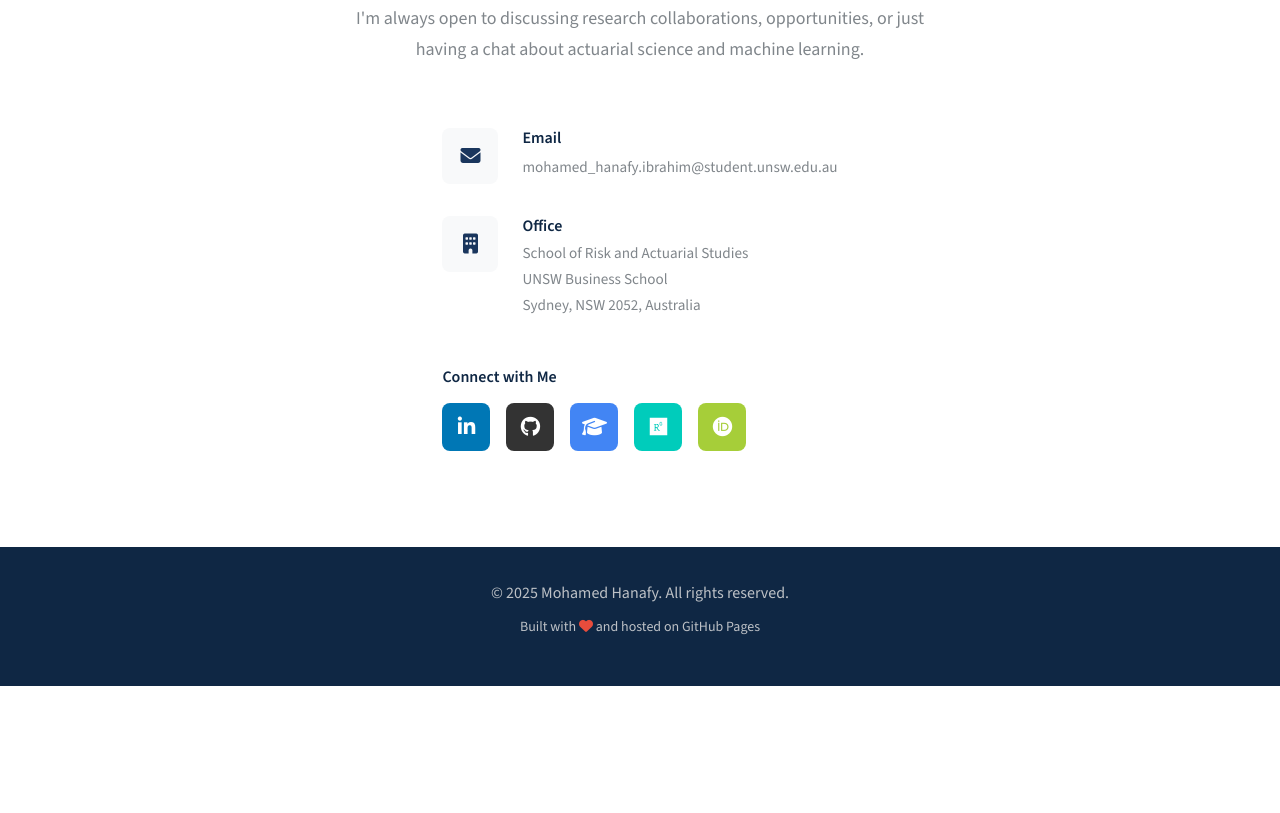
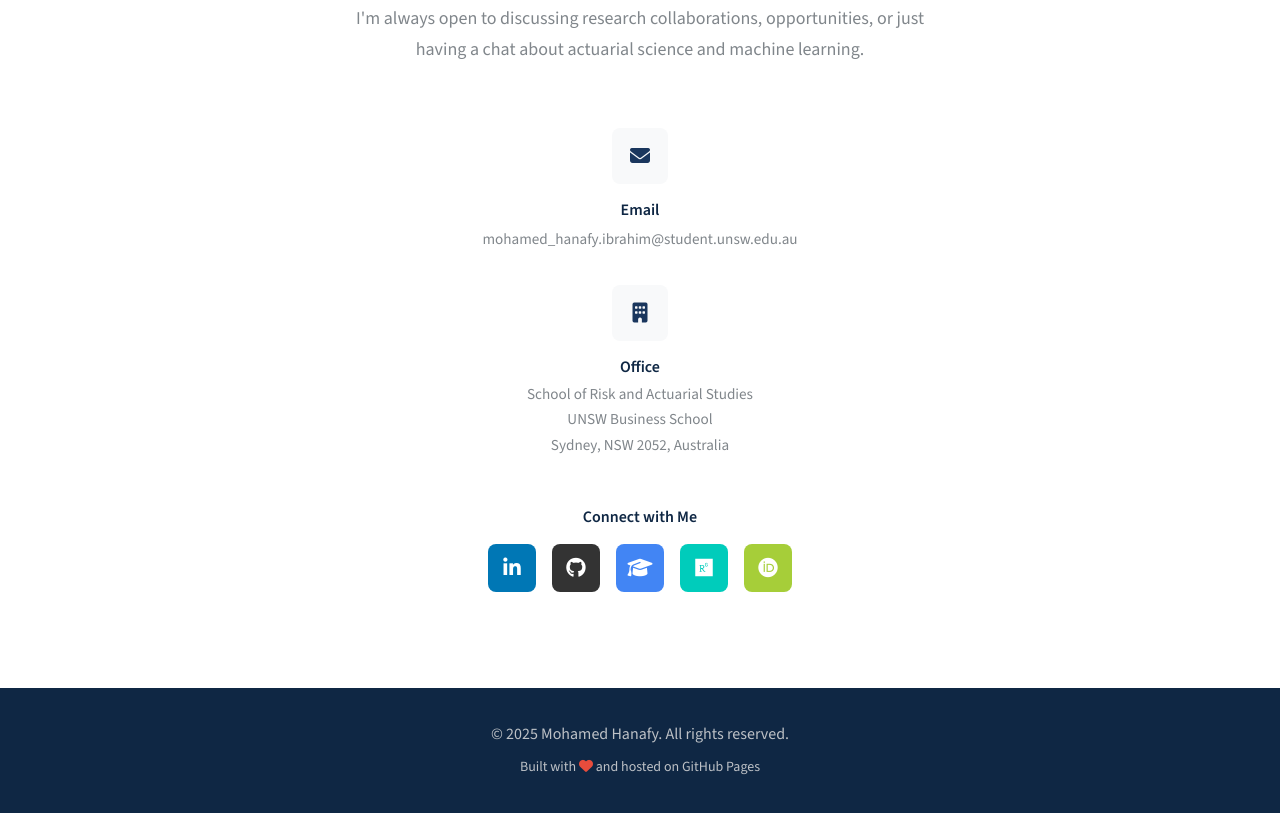
Before and after one commit to MohamedHanafyKotbIbrahim14/Mohamed-Hanafy-Kotb-Ibrahim, a plain HTML site: page index.html in a window 1280 px wide. Shown: the part 6579-7392 px from the top of the page. Before the commit the page ends 7265 px from the top, so only its background shows below. Drawn offline with nearby package versions, Linux system fonts and the light colour scheme.

Commit message:
Add files via upload

```diff
--- a/style.css
+++ b/style.css
@@ -1627,13 +1627,17 @@ em {
 .contact-info {
     display: flex;
     flex-direction: column;
+    align-items: center;
     gap: var(--space-xl);
     max-width: 500px;
+    text-align: center;
 }
 
 .contact-item {
     display: flex;
-    gap: var(--space-lg);
+    flex-direction: column;
+    align-items: center;
+    gap: var(--space-md);
 }
 
 .contact-icon {
@@ -1647,6 +1651,10 @@ em {
     color: var(--primary);
     font-size: 1.25rem;
     flex-shrink: 0;
+}
+
+.contact-details {
+    text-align: center;
 }
 
 .contact-details h4 {
@@ -1666,6 +1674,10 @@ em {
     color: var(--primary);
 }
 
+.contact-social {
+    text-align: center;
+}
+
 .contact-social h4 {
     font-size: 1rem;
     margin-bottom: var(--space-md);
@@ -1675,6 +1687,7 @@ em {
 
 .social-links {
     display: flex;
+    justify-content: center;
     gap: var(--space-md);
 }
 
```
